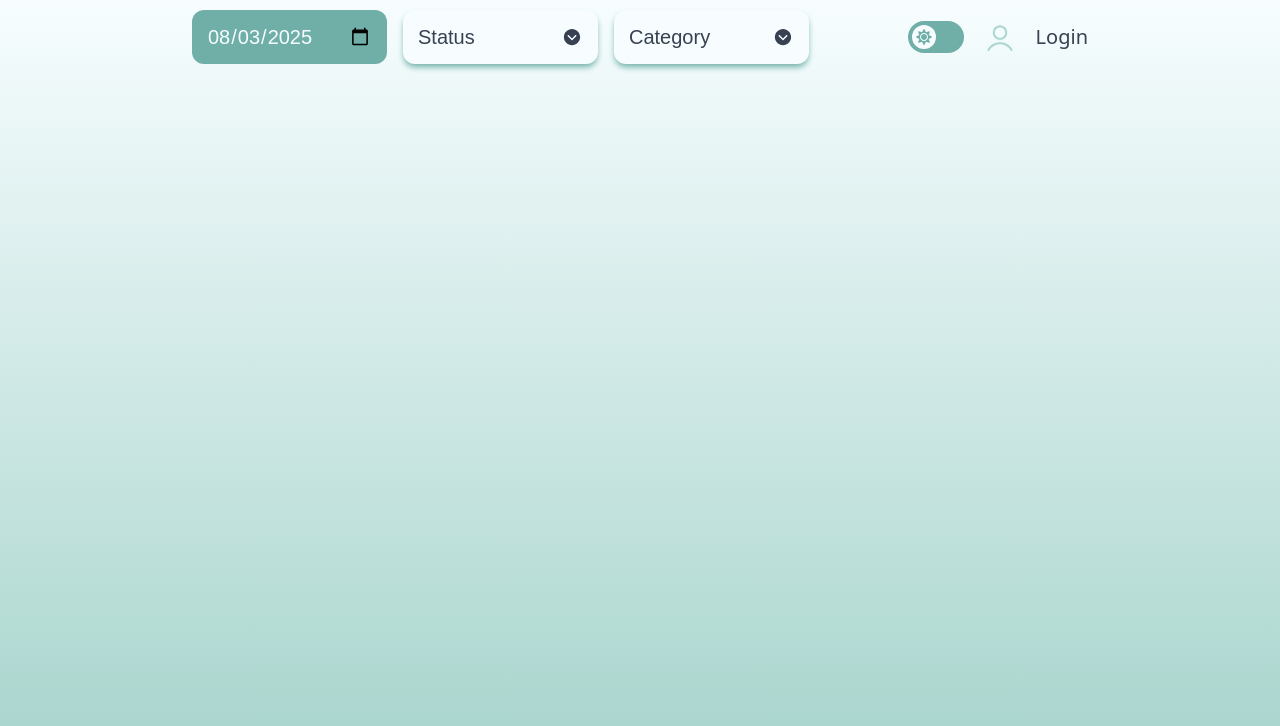
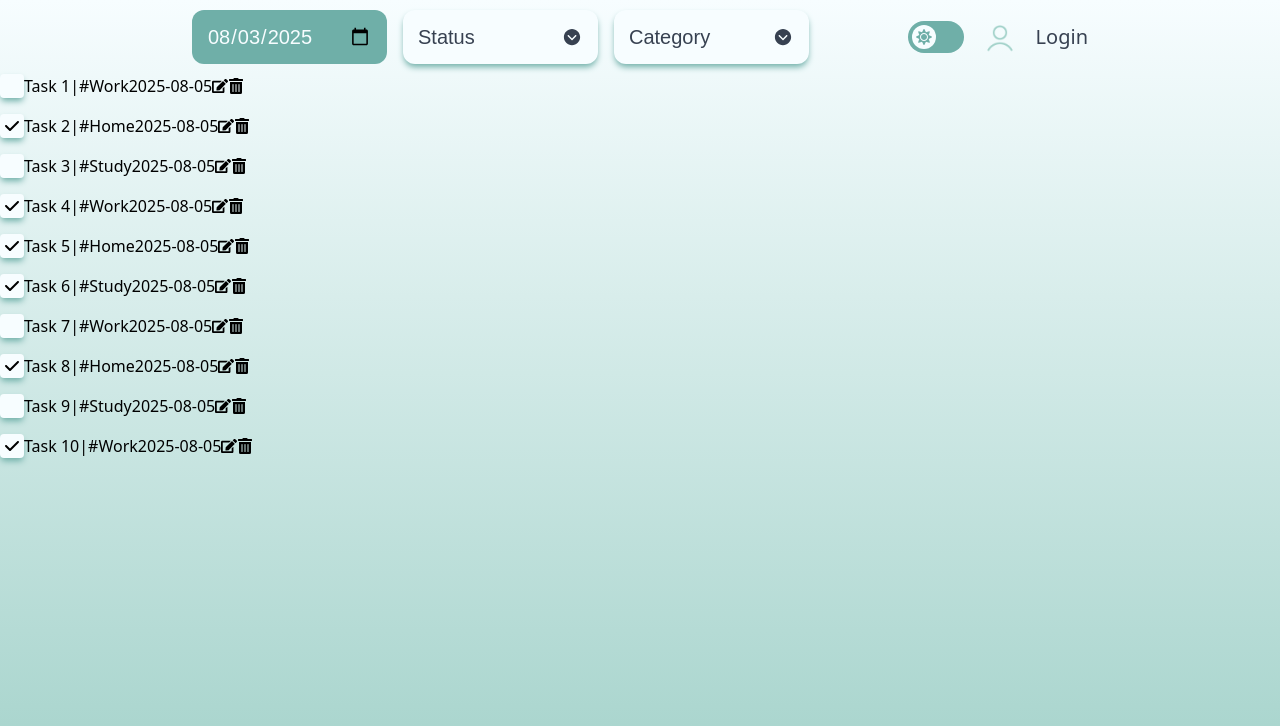
Before and after one commit to Violettalez/ToDoList_PetProject_React_Node.js_FireBase, a React (Vite) app: page /home in a window 1280 px wide. Shown: the top 726 px of the page. Built offline with nearby package versions, Linux system fonts and the light colour scheme.

Commit message:
add tasks list example

```diff
--- a/src/frontend/pages/Home.jsx
+++ b/src/frontend/pages/Home.jsx
@@ -2,7 +2,12 @@ import { IoIosArrowDropdownCircle } from "react-icons/io";
 import { IoIosArrowDropupCircle } from "react-icons/io";
 import { IoMoon } from "react-icons/io5";
 import { FaSun } from "react-icons/fa";
+import { FaTrashAlt } from "react-icons/fa";
+import { FaEdit } from "react-icons/fa";
+import { FaCheck } from "react-icons/fa6";
+
 import { useState, useEffect } from "react";
+
 function Home() {
   const optionsStatus = [
     { id: 1, value: "All", label: "All" },
@@ -14,6 +19,78 @@ function Home() {
     { id: 2, value: "Work", label: "Work" },
     { id: 3, value: "Home", label: "Home" },
     { id: 4, value: "Study", label: "Study" },
+  ];
+  const tasksData = [
+    {
+      id: 1,
+      title: "Task 1",
+      status: "Active",
+      category: "Work",
+      date: "2025-08-05",
+    },
+    {
+      id: 2,
+      title: "Task 2",
+      status: "Completed",
+      category: "Home",
+      date: "2025-08-05",
+    },
+    {
+      id: 3,
+      title: "Task 3",
+      status: "Active",
+      category: "Study",
+      date: "2025-08-05",
+    },
+    {
+      id: 4,
+      title: "Task 4",
+      status: "Completed",
+      category: "Work",
+      date: "2025-08-05",
+    },
+    {
+      id: 5,
+      title: "Task 5",
+      status: "Completed",
+      category: "Home",
+      date: "2025-08-05",
+    },
+    {
+      id: 6,
+      title: "Task 6",
+      status: "Completed",
+      category: "Study",
+      date: "2025-08-05",
+    },
+    {
+      id: 7,
+      title: "Task 7",
+      status: "Active",
+      category: "Work",
+      date: "2025-08-05",
+    },
+    {
+      id: 8,
+      title: "Task 8",
+      status: "Completed",
+      category: "Home",
+      date: "2025-08-05",
+    },
+    {
+      id: 9,
+      title: "Task 9",
+      status: "Active",
+      category: "Study",
+      date: "2025-08-05",
+    },
+    {
+      id: 10,
+      title: "Task 10",
+      status: "Completed",
+      category: "Work",
+      date: "2025-08-05",
+    },
   ];
 
   const [selectedStatus, setSelectedStatus] = useState("");
@@ -136,7 +213,27 @@ function Home() {
           </div>
         </div>
       </div>
-      <div></div>
+      <div>
+        <div></div>
+        <div className="flex flex-col gap-4 justify-center">
+          {tasksData.map((task) => (
+            <div key={task.id} className="flex">
+              <div className="w-6 aspect-square bg-bg1 shadow-main flex items-center justify-center rounded-sm">
+                {task.status==="Completed"&&<FaCheck/>}
+              </div>
+              <p>{task.title}|</p>
+              <p>#{task.category}</p>
+              <p>{task.date}</p>
+              <button>
+                <FaEdit />
+              </button>
+              <button>
+                <FaTrashAlt />
+              </button>
+            </div>
+          ))}
+        </div>
+      </div>
     </div>
   );
 }
```
